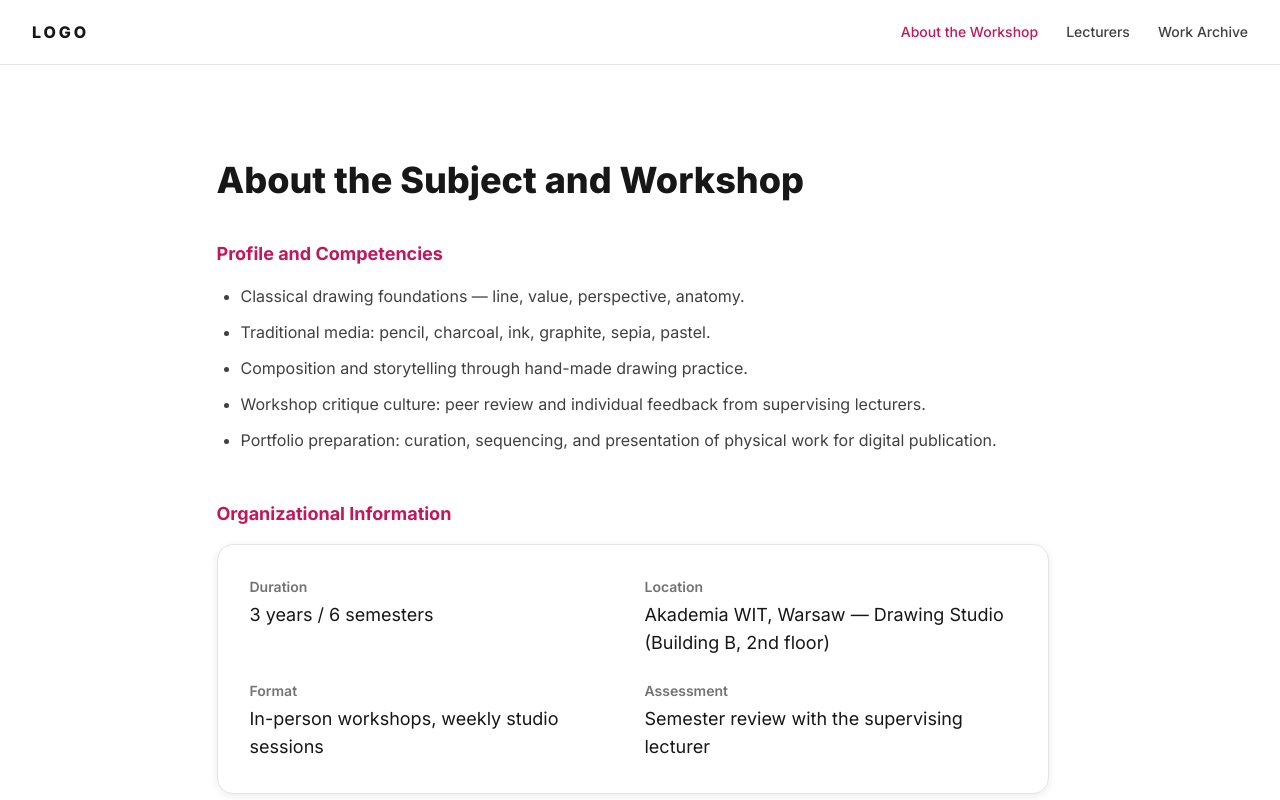
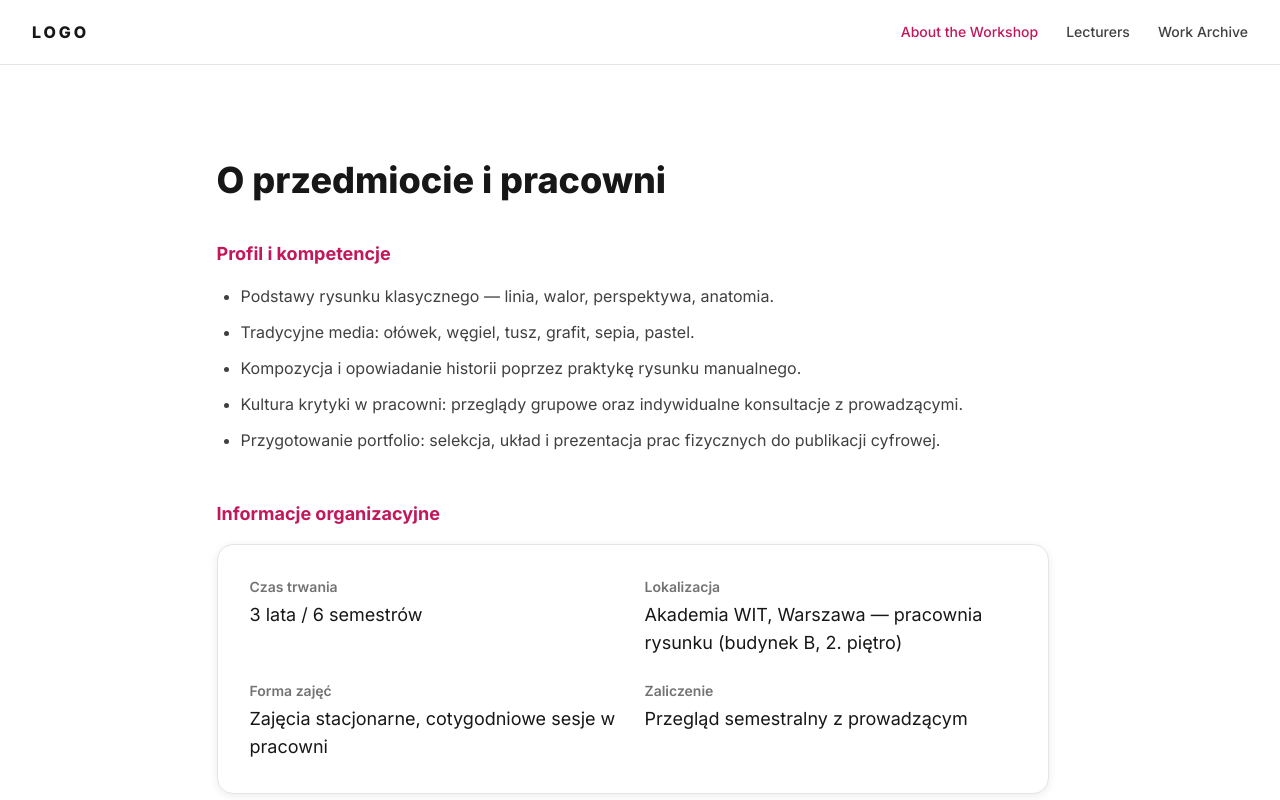
Before and after one commit to Teryss/WIT-Lab-2, a React (Vite) app: page /about in a window 1280 px wide. Shown: the top 800 px of the page. Built offline with nearby package versions, Linux system fonts and the light colour scheme.

Commit message:
translate AboutPage.jsx
tłumaczenia ~I

```diff
--- a/src/pages/AboutPage.jsx
+++ b/src/pages/AboutPage.jsx
@@ -2,55 +2,55 @@ export default function AboutPage() {
   return (
     <section className="max-w-4xl mx-auto px-5 md:px-8 py-16 md:py-24">
       <h1 className="text-3xl md:text-4xl font-extrabold text-neutral-900">
-        About the Subject and Workshop
+        O przedmiocie i pracowni
       </h1>
 
       <div className="mt-10">
-        <h2 className="text-accent font-bold text-lg">Profile and Competencies</h2>
+        <h2 className="text-accent font-bold text-lg">Profil i kompetencje</h2>
         <ul className="mt-4 space-y-3 text-neutral-700 list-disc pl-6">
           <li>
-            Classical drawing foundations — line, value, perspective, anatomy.
+            Podstawy rysunku klasycznego — linia, walor, perspektywa, anatomia.
           </li>
           <li>
-            Traditional media: pencil, charcoal, ink, graphite, sepia, pastel.
+            Tradycyjne media: ołówek, węgiel, tusz, grafit, sepia, pastel.
           </li>
           <li>
-            Composition and storytelling through hand-made drawing practice.
+            Kompozycja i opowiadanie historii poprzez praktykę rysunku manualnego.
           </li>
           <li>
-            Workshop critique culture: peer review and individual feedback from
-            supervising lecturers.
+            Kultura krytyki w pracowni: przeglądy grupowe oraz indywidualne
+            konsultacje z prowadzącymi.
           </li>
           <li>
-            Portfolio preparation: curation, sequencing, and presentation of
-            physical work for digital publication.
+            Przygotowanie portfolio: selekcja, układ i prezentacja prac fizycznych
+            do publikacji cyfrowej.
           </li>
         </ul>
       </div>
 
       <div className="mt-12">
-        <h2 className="text-accent font-bold text-lg">Organizational Information</h2>
+        <h2 className="text-accent font-bold text-lg">Informacje organizacyjne</h2>
         <div className="mt-4 bg-white border border-neutral-200 rounded-2xl shadow-soft p-6 md:p-8 grid gap-6 md:grid-cols-2">
           <div>
-            <p className="text-sm font-semibold text-neutral-500">Duration</p>
-            <p className="mt-1 text-neutral-900 text-lg">3 years / 6 semesters</p>
+            <p className="text-sm font-semibold text-neutral-500">Czas trwania</p>
+            <p className="mt-1 text-neutral-900 text-lg">3 lata / 6 semestrów</p>
           </div>
           <div>
-            <p className="text-sm font-semibold text-neutral-500">Location</p>
+            <p className="text-sm font-semibold text-neutral-500">Lokalizacja</p>
             <p className="mt-1 text-neutral-900 text-lg">
-              Akademia WIT, Warsaw — Drawing Studio (Building B, 2nd floor)
+              Akademia WIT, Warszawa — pracownia rysunku (budynek B, 2. piętro)
             </p>
           </div>
           <div>
-            <p className="text-sm font-semibold text-neutral-500">Format</p>
+            <p className="text-sm font-semibold text-neutral-500">Forma zajęć</p>
             <p className="mt-1 text-neutral-900 text-lg">
-              In-person workshops, weekly studio sessions
+              Zajęcia stacjonarne, cotygodniowe sesje w pracowni
             </p>
           </div>
           <div>
-            <p className="text-sm font-semibold text-neutral-500">Assessment</p>
+            <p className="text-sm font-semibold text-neutral-500">Zaliczenie</p>
             <p className="mt-1 text-neutral-900 text-lg">
-              Semester review with the supervising lecturer
+              Przegląd semestralny z prowadzącym
             </p>
           </div>
         </div>
```
